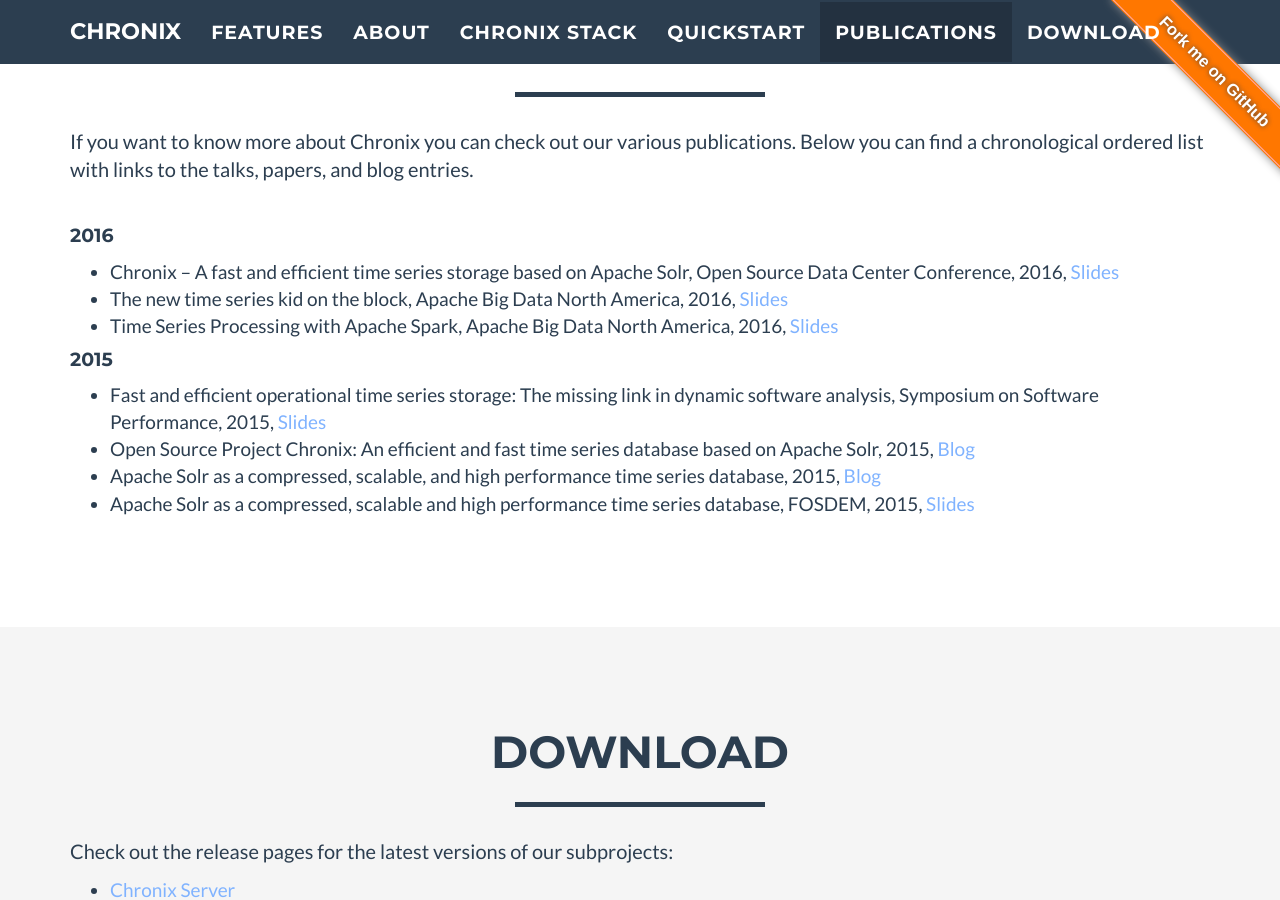
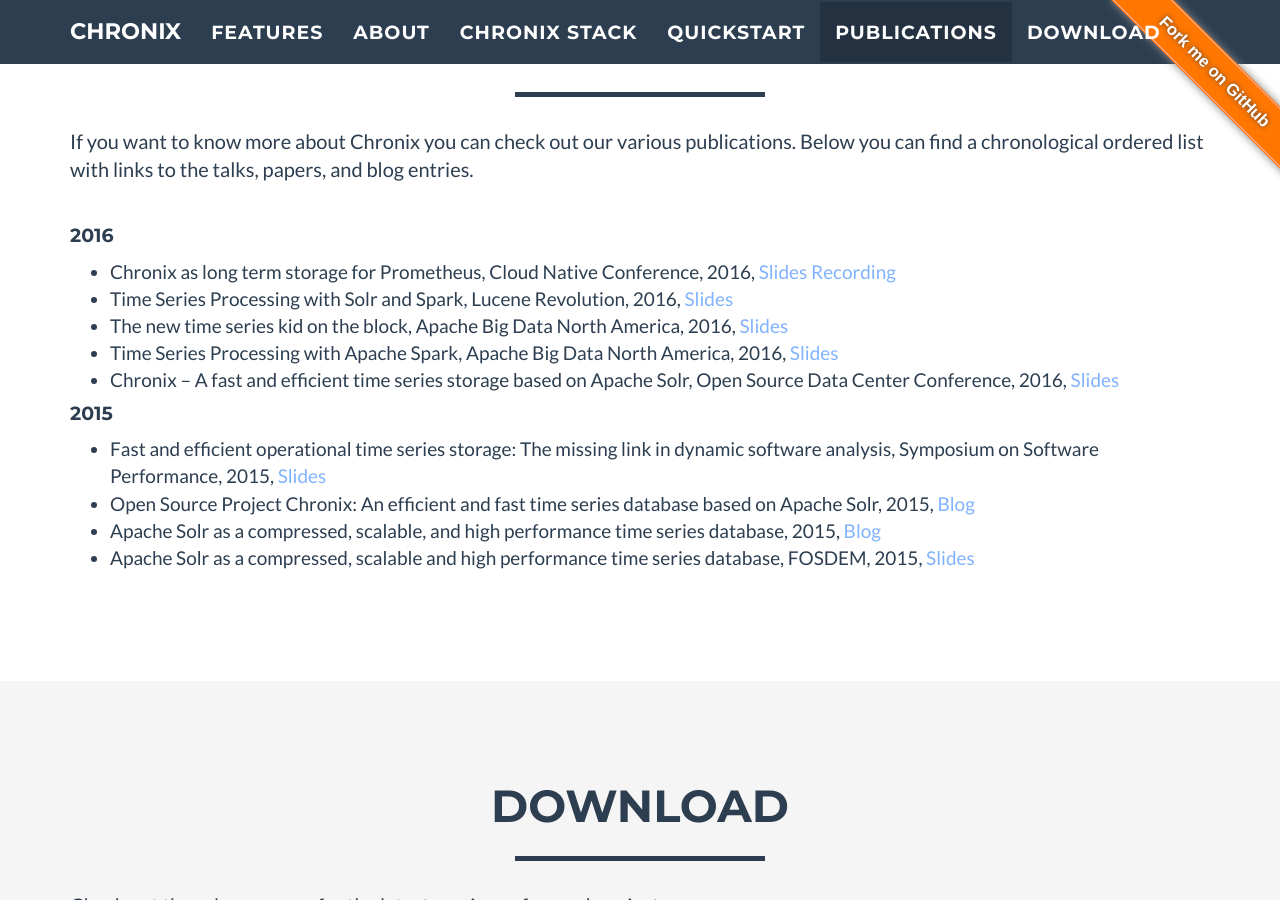
Before and after one commit to ChronixDB/chronixDB.github.io, a Jekyll site: the page built from index.html, in a window 1280 px wide and 900 px high, scrolled down 5574 px. Built offline with Jekyll 4.4.1, drawn with Linux system fonts in a browser that asks for light colours.

Commit message:
Fixes #24

```diff
--- a/_includes/publications.html
+++ b/_includes/publications.html
@@ -16,20 +16,27 @@
                 <br>
                 <h4>2016</h4>
                 <ul>
-                    <li>Chronix – A fast and efficient time series storage based on Apache Solr, Open Source Data Center
-                        Conference, 2016,
-                        <a href="https://speakerdeck.com/florian_lautenschlager/chronix-a-fast-and-efficient-time-series-storage-based-on-apache-solr">Slides</a></li>
+                    <li>Chronix as long term storage for Prometheus, Cloud Native Conference, 2016,
+                        <a href="http://www.slideshare.net/QAware/chronix-as-longterm-storage-for-prometheus">Slides</a>
+                        <a href="https://www.youtube.com/watch?v=4fhXSgRmLHM&list=PLj6h78yzYM2PqgIGU1Qmi8nY7dqn9PCr4&index=62">Recording</a>
+                    </li>
+                    <li>Time Series Processing with Solr and Spark, Lucene Revolution, 2016,
+                        <a href="http://www.slideshare.net/QAware/time-series-analysis-67281407">Slides</a>
+                    </li>
                     <li>The new time series kid on the block, Apache Big Data North America, 2016,
                         <a href="https://speakerdeck.com/florian_lautenschlager/the-new-time-series-kid-on-the-block">Slides</a>
                     </li>
                     <li>Time Series Processing with Apache Spark, Apache Big Data North America, 2016,
                         <a href="http://www.slideshare.net/adersberger/time-series-processing-with-apache-spark">Slides</a>
                     </li>
+                    <li>Chronix – A fast and efficient time series storage based on Apache Solr, Open Source Data Center
+                        Conference, 2016,
+                        <a href="https://speakerdeck.com/florian_lautenschlager/chronix-a-fast-and-efficient-time-series-storage-based-on-apache-solr">Slides</a>
+                    </li>
                 </ul>
 
                 <h4>2015</h4>
                 <ul>
-
                     <li>Fast and efficient operational time series storage: The missing link in dynamic software
                         analysis, Symposium on Software Performance, 2015,
                         <a href="http://www.performance-symposium.org/fileadmin/user_upload/palladio-conference/2015/slides/06_FLautenschlager.pdf">Slides</a>
```
